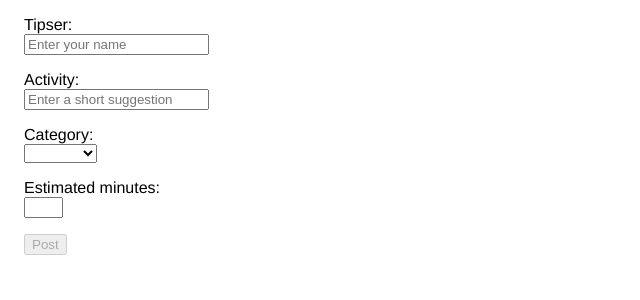
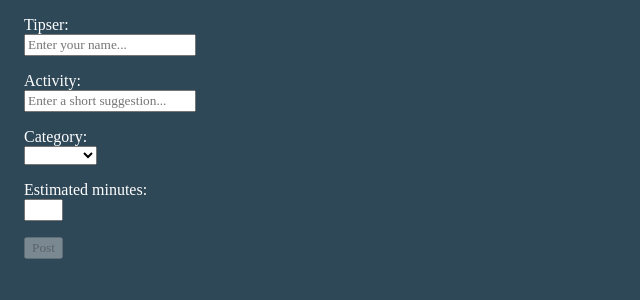
Before and after one commit to EmilHammarstrand/inl4-appendo, a Vue app: page / in a window 1280 px wide. Shown: the top 300 px of the page, without its empty margins (0-640 px from the left). Built offline with nearby package versions, Linux system fonts and the light colour scheme.

Commit message:
css done on form

```diff
--- a/src/components/Form.vue
+++ b/src/components/Form.vue
@@ -2,12 +2,12 @@
     <div class="root">
         <div class="form-group">
             <label for="name">Tipser: </label> <br />
-            <input type="text" name="name" placeholder="Enter your name" v-model="name" :class="nameClass" @blur.once="nameIsTouched = true" >
+            <input type="text" name="name" placeholder="Enter your name..." v-model="name" :class="nameClass" @blur.once="nameIsTouched = true" >
             <span v-if="nameIsTouched && !nameIsValid" class="error"> {{ nameErrorMessage }} </span>
         </div>
         <div class="form-group">
             <label for="activity">Activity: </label> <br />
-            <input type="text" placeholder="Enter a short suggestion" name="activity" v-model="activity" :class="activityClass" @blur.once="activityIsTouched = true" >
+            <input type="text" placeholder="Enter a short suggestion..." name="activity" v-model="activity" :class="activityClass" @blur.once="activityIsTouched = true" >
             <span v-if="!activityIsValid && activityIsTouched" class="error"> {{ activityErrorMessage }} </span>
         </div>
         <div class="form-group">
@@ -26,7 +26,7 @@
             <span v-if="!timeIsValid && timeIsTouched" class="error"> {{ timeErrorMessage }} </span>
         </div>
         <div class="form-group">
-            <button :disabled="!isCompleted || !nameIsValid || !activityIsValid" @click="formResult = true;"> Post</button>
+            <button :disabled="!isCompleted || !nameIsValid || !activityIsValid || categoryIsValid || !timeIsValid" @click="formResult = true; findDuplicate();"> Post</button>
         </div>
 
         <span v-if="formResult"> Hello {{name}}, you choose {{activity}} in category {{selected}}, estimated time {{estimatedTime}} minutes, published: {{todaysDate}} </span>
@@ -45,7 +45,8 @@ export default {
         activityIsTouched: false,
         categoryIsTouched: false,
         timeIsTouched: false,
-        formResult: false
+        formResult: false,
+        arr: ["hej", "qwe", "asd" ]
     }),
 
     computed: {
@@ -103,6 +104,15 @@ export default {
     methods: {
         postActivityBtn(){
 
+        },
+        findDuplicate(){
+           /*  function findD(element){
+                return (element === this.activity)
+            } console.log(arr.some(findD)) */
+            this.arr.some(function(title, index){
+                console.log(index, title);
+                return title.indexOf(this.activity) > -1;
+            })
         }
     }
 
@@ -112,7 +122,7 @@ export default {
 
 </script>
 
-<style scoped>
+<style>
     input.valid { border-color: green; }
     input.invalid { border-color: red; }
 
@@ -132,4 +142,19 @@ export default {
     .estTime{
         width: 2.3em;
     }
+
+    label, input, button, option{
+        font-family: Quicksand;
+    }
+    label{
+        color: white;
+    }
+    input{
+        color: black;
+    }
+
+    body{
+        background-color: #2F4858;
+    }
+
 </style>
```
